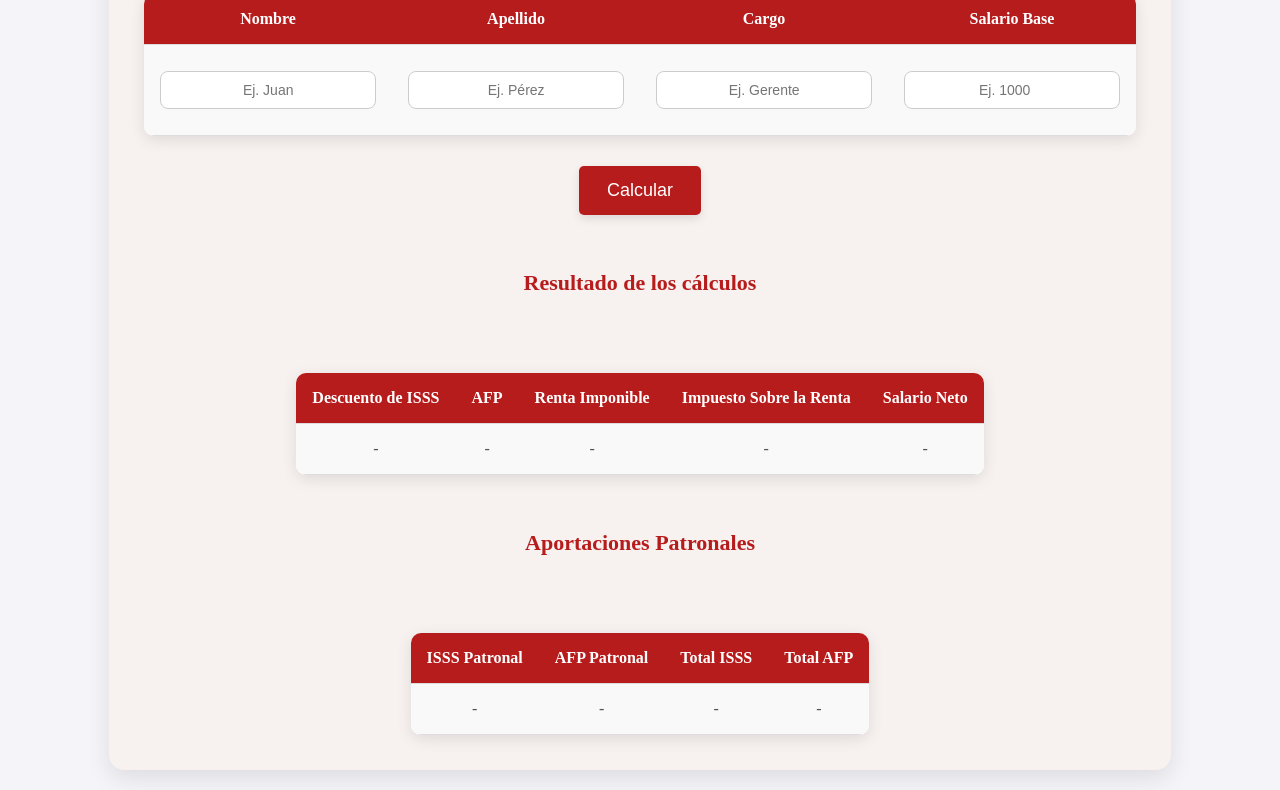
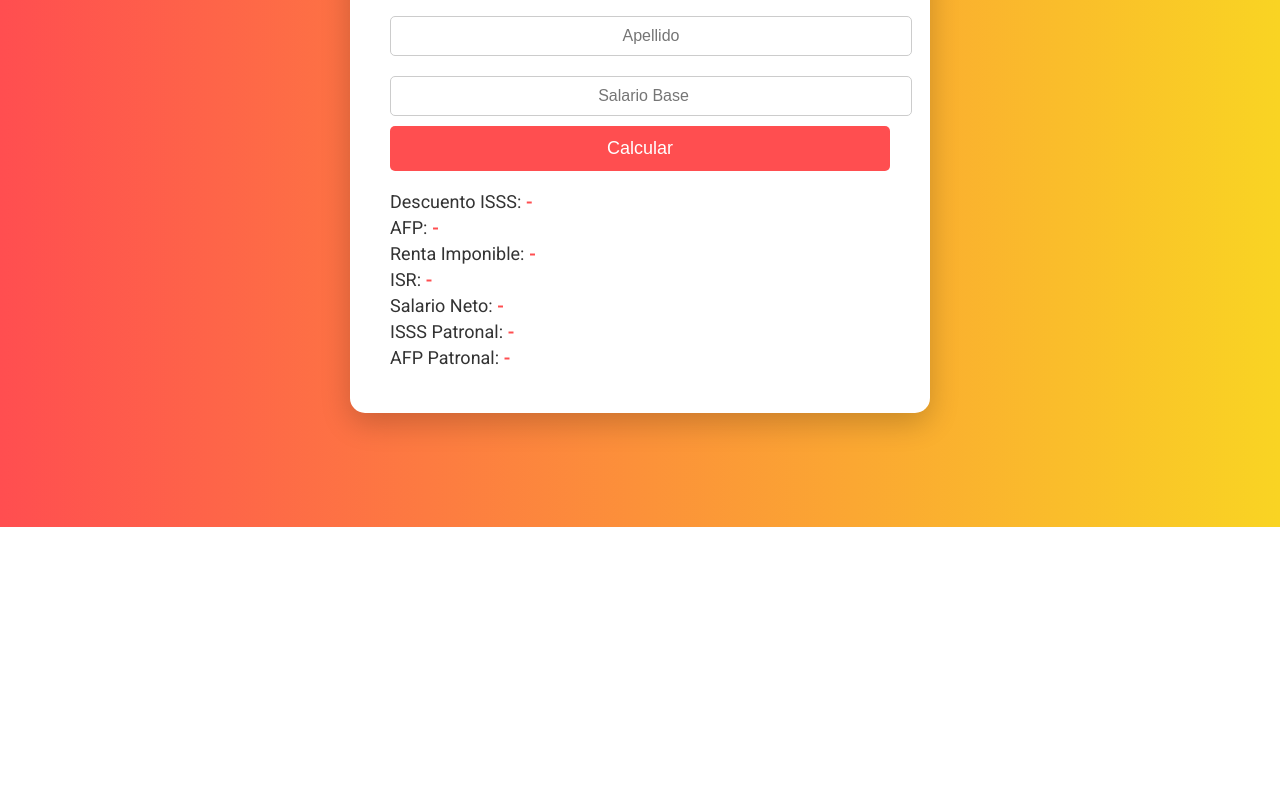
Before and after one commit to DiegoZpeda/AppContabilidad, a plain HTML site: page index.html in a window 1280 px wide. Shown: the part 273-1063 px from the top of the page. After the commit the page ends 800 px from the top, so only its background shows below. Drawn offline with Linux system fonts and the light colour scheme.

Commit message:
Diseño index.html

```diff
--- a/index.html
+++ b/index.html
@@ -3,166 +3,87 @@
 <head>
     <meta charset="UTF-8">
     <meta name="viewport" content="width=device-width, initial-scale=1.0">
-    <link href="https://fonts.googleapis.com/css2?family=Roboto&display=swap" rel="stylesheet">
-
-    <title>Elite Salary SV </title>
+    <link href="https://fonts.googleapis.com/css2?family=Roboto:wght@400;700&display=swap" rel="stylesheet">
+    <title>Salatio SV</title>
     <style>
         body {
-            font-family: 'Playfair Display', serif;
-            background-color: #f4f4f9; /* Fondo gris suave */
+            font-family: 'Roboto', sans-serif;
+            background: linear-gradient(to right, #FF4E50, #F9D423);
             color: #333;
-            text-align: center;
+            display: flex;
+            justify-content: center;
+            align-items: center;
+            height: 100vh;
             margin: 0;
-            padding: 20px;
         }
         .container {
-            background: #f7f1f0; /* Fondo beige suave que combina con el rojo */
-            padding: 35px;
+            background: white;
+            padding: 40px;
             border-radius: 15px;
-            box-shadow: 0 8px 25px rgba(0, 0, 0, 0.1);
-            width: 80%;
-            max-width: 1000px;
-            margin: auto;
+            box-shadow: 0 10px 30px rgba(0, 0, 0, 0.2);
+            text-align: center;
+            width: 90%;
+            max-width: 500px;
         }
         h1 {
-            color: #B71C1C; /* Rojo elegante */
-            font-size: 30px;
-            margin-bottom: 30px;
-            text-transform: uppercase;
-        }
-        table {
-            width: 100%;
-            margin-top: 25px;
-            border-collapse: collapse;
-            background: #fff; /* Fondo blanco en las tablas */
-            border-radius: 10px;
-            overflow: hidden;
-            box-shadow: 0 4px 15px rgba(0, 0, 0, 0.1);
-        }
-        th, td {
-            padding: 16px;
-            text-align: center;
-            font-size: 16px;
-            border-bottom: 1px solid #ddd;
-        }
-        th {
-            background-color: #B71C1C; /* Rojo elegante */
-            color: white;
-            font-weight: 600;
-        }
-        td {
-            background-color: #f9f9f9;
-            color: #555;
+            color: #FF4E50;
+            font-size: 24px;
+            margin-bottom: 20px;
         }
         input {
-            width: 90%;
+            width: 100%;
             padding: 10px;
+            margin: 10px 0;
             border: 1px solid #ccc;
-            border-radius: 8px;
+            border-radius: 5px;
+            font-size: 16px;
             text-align: center;
-            font-size: 14px;
-            margin: 10px 0;
         }
         .button {
-            padding: 14px 28px;
-            background-color: #B71C1C;
+            width: 100%;
+            padding: 12px;
+            background-color: #FF4E50;
             color: white;
             border: none;
             cursor: pointer;
             border-radius: 5px;
             font-size: 18px;
-            transition: 0.3s ease;
-            box-shadow: 0 4px 10px rgba(0, 0, 0, 0.1);
+            transition: 0.3s;
         }
         .button:hover {
-            background-color: white;
-            color: #B71C1C;
-            border: 2px solid #B71C1C;
+            background-color: #F9D423;
+            color: #333;
         }
-        .table-container {
-            display: flex;
-            flex-direction: column;
-            align-items: center;
-            gap: 30px;
+        .result-container {
+            margin-top: 20px;
+            text-align: left;
         }
-        .table-title {
-            color: #B71C1C;
-            font-weight: 600;
-            font-size: 22px;
-            margin-top: 25px;
+        .result-container p {
+            font-size: 18px;
+            margin: 5px 0;
+        }
+        .result-container span {
+            font-weight: bold;
+            color: #FF4E50;
         }
     </style>
 </head>
 <body>
     <div class="container">
-        <h1>Elite Salary SV</h1>
-        <div class="table-container">
-            <p class="table-title">Por favor, registra tus datos en los siguientes campos</p>
-            <table id="salaryTable">
-                <thead>
-                    <tr>
-                        <th>Nombre</th>
-                        <th>Apellido</th>
-                        <th>Cargo</th>
-                        <th>Salario Base</th>
-                    </tr>
-                </thead>
-                <tbody>
-                    <tr>
-                        <td><input type="text" id="nombre" placeholder="Ej. Juan"></td>
-                        <td><input type="text" id="apellido" placeholder="Ej. Pérez"></td>
-                        <td><input type="text" id="cargo" placeholder="Ej. Gerente"></td>
-                        <td><input type="number" id="sueldoBase" placeholder="Ej. 1000"></td>
-                    </tr>
-                </tbody>
-            </table>
-            <button class="button" onclick="calcularSueldo()">Calcular</button>
+        <h1>Salario SV</h1>
+        <input type="text" id="nombre" placeholder="Nombre">
+        <input type="text" id="apellido" placeholder="Apellido">
+        <input type="number" id="sueldoBase" placeholder="Salario Base">
+        <button class="button" onclick="calcularSueldo()">Calcular</button>
 
-            <div class="table-container">
-                <p class="table-title">Resultado de los cálculos</p>
-                <table id="resultTable">
-                    <thead>
-                        <tr>
-                            <th>Descuento de ISSS</th>
-                            <th>AFP</th>
-                            <th>Renta Imponible</th>
-                            <th>Impuesto Sobre la Renta</th>
-                            <th>Salario Neto</th>
-                        </tr>
-                    </thead>
-                    <tbody>
-                        <tr>
-                            <td><span id="resultado-isss">-</span></td>
-                            <td><span id="resultado-afp">-</span></td>
-                            <td><span id="resultado-rentaI">-</span></td>
-                            <td><span id="resultado-isr">-</span></td>
-                            <td><span id="resultado-sueldo-neto">-</span></td>
-                        </tr>
-                    </tbody>
-                </table>
-            </div>
-
-            <div class="table-container">
-                <p class="table-title">Aportaciones Patronales</p>
-                <table id="patronalTable">
-                    <thead>
-                        <tr>
-                            <th>ISSS Patronal</th>
-                            <th>AFP Patronal</th>
-                            <th>Total ISSS</th>
-                            <th>Total AFP</th>
-                        </tr>
-                    </thead>
-                    <tbody>
-                        <tr>
-                            <td><span id="resultado-isssPatronal">-</span></td>
-                            <td><span id="resultado-afpPatronal">-</span></td>
-                            <td><span id="resultado-total-isss">-</span></td>
-                            <td><span id="resultado-total-afp">-</span></td>
-                        </tr>
-                    </tbody>
-                </table>
-            </div>
+        <div class="result-container">
+            <p>Descuento ISSS: <span id="resultado-isss">-</span></p>
+            <p>AFP: <span id="resultado-afp">-</span></p>
+            <p>Renta Imponible: <span id="resultado-rentaI">-</span></p>
+            <p>ISR: <span id="resultado-isr">-</span></p>
+            <p>Salario Neto: <span id="resultado-sueldo-neto">-</span></p>
+            <p>ISSS Patronal: <span id="resultado-isssPatronal">-</span></p>
+            <p>AFP Patronal: <span id="resultado-afpPatronal">-</span></p>
         </div>
     </div>
     <script>
@@ -184,10 +105,8 @@
             }
 
             let sueldoNeto = rentaImponible - isr;
-            let isssPatronal = sueldoBase * 0.075;
-            let afpPatronal = sueldoBase * 0.0875;
-            let totalIsss = isss + isssPatronal;
-            let totalAfp = afp + afpPatronal;
+            let isssPatronal = sueldoBase > 1000 ? 75 : sueldoBase * 0.075;
+            let afpPatronal = sueldoBase * 0.0775;
 
             document.getElementById("resultado-isss").textContent = "$" + isss.toFixed(2);
             document.getElementById("resultado-afp").textContent = "$" + afp.toFixed(2);
@@ -196,8 +115,6 @@
             document.getElementById("resultado-sueldo-neto").textContent = "$" + sueldoNeto.toFixed(2);
             document.getElementById("resultado-isssPatronal").textContent = "$" + isssPatronal.toFixed(2);
             document.getElementById("resultado-afpPatronal").textContent = "$" + afpPatronal.toFixed(2);
-            document.getElementById("resultado-total-isss").textContent = "$" + totalIsss.toFixed(2);
-            document.getElementById("resultado-total-afp").textContent = "$" + totalAfp.toFixed(2);
         }
     </script>
 </body>
```
